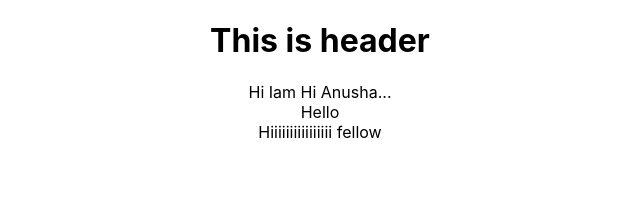
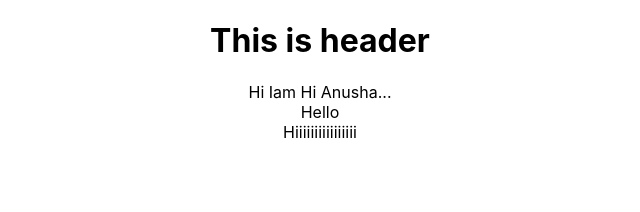
Before and after one commit to AnushaPalle/react-counter-1, a React (Create React App) app: page / in a window 1280 px wide. Shown: the top 212 px of the page, without its empty margins (320-960 px from the left). Built offline with nearby package versions, Linux system fonts and the light colour scheme.

Commit message:
Remove fellow

```diff
--- a/src/components/CounterHOC.jsx
+++ b/src/components/CounterHOC.jsx
@@ -7,7 +7,7 @@ const CounterHOC = (props) => {
             <h1>This is header</h1>
             <div>Hi Iam {name}</div>
             <div>Hello</div>
-            <div>Hiiiiiiiiiiiiiiii  fellow</div>
+            <div>Hiiiiiiiiiiiiiiii</div>
         </div>
     );
 }
```
